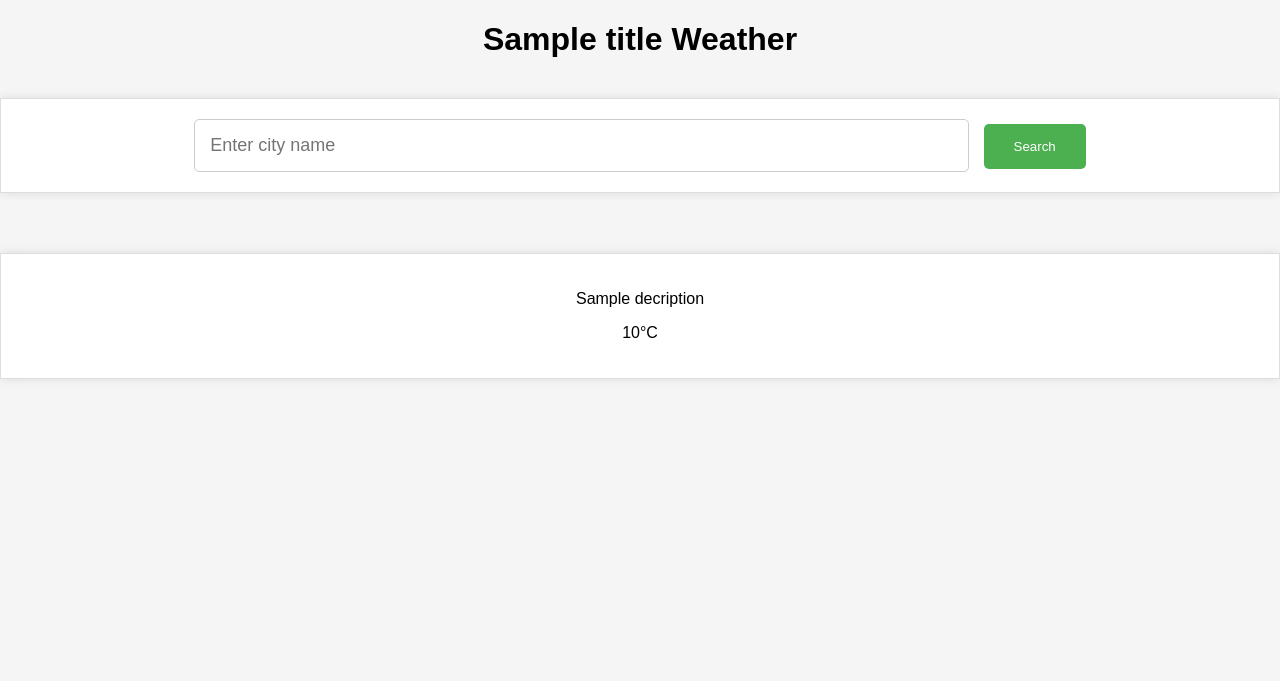
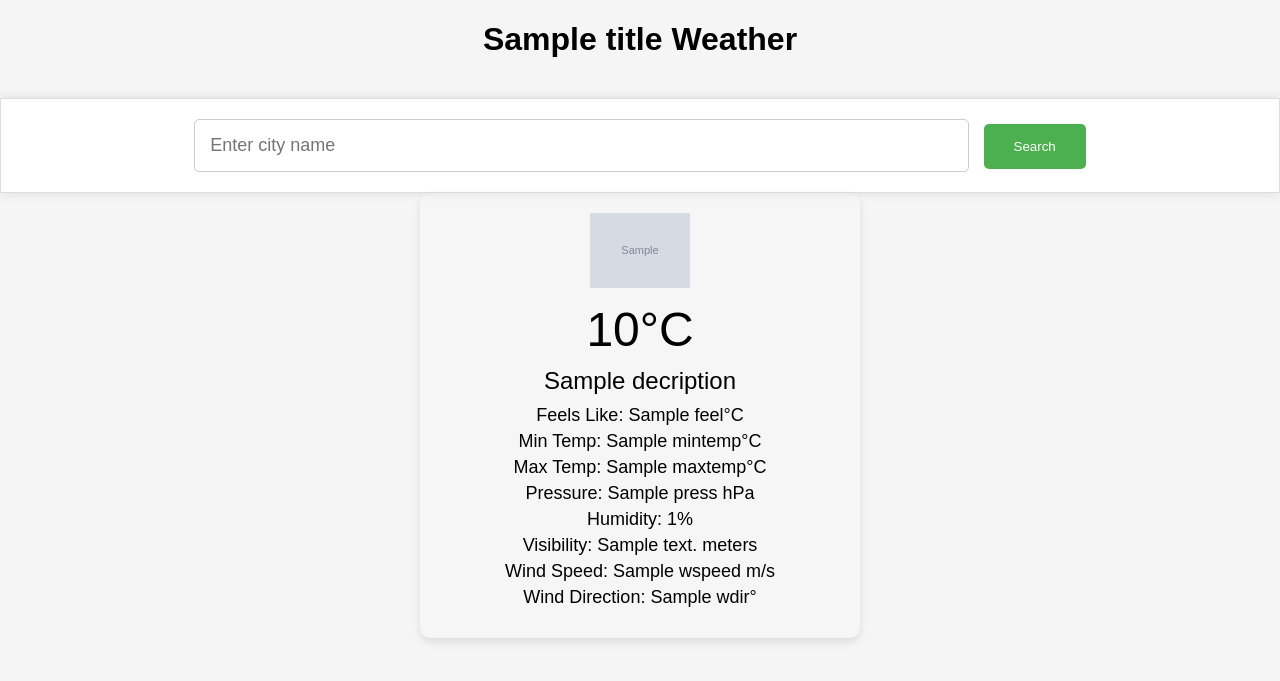
Before and after one commit to S4M0707/weather-app, a Flask app: template templates/weather.html in a window 1280 px wide. Shown: the top 681 px of the page. Run offline with Flask 3, Linux system fonts and the light colour scheme; the template is opened without the code that fills it: most values are stand-ins (such as "Sample title", 1, 10 or a date in 2020); grey boxes marked "Sample" are stand-in pictures.

Commit message:
updating weather page

```diff
--- a/server.py
+++ b/server.py
@@ -23,8 +23,17 @@ def get_weather_route():
     return flask.render_template(
         "weather.html",
         title = weather_data['name'],
-        decription = weather_data['weather'][0]['main'],
-        temp = weather_data['main']['temp']
+        decription = weather_data['weather'][0]['description'],
+        temp = weather_data['main']['temp'],
+        feel = weather_data['main']['feels_like'],
+        mintemp = weather_data['main']['temp_min'],
+        maxtemp = weather_data['main']['temp_max'],
+        press = weather_data['main']['pressure'],
+        humid = weather_data['main']['humidity'],
+        visi = weather_data['visibility'],
+        wspeed = weather_data['wind']['speed'],
+        wdir = weather_data['wind']['deg'],
+        icon = f"http://openweathermap.org/img/wn/{weather_data['weather'][0]['icon']}@2x.png"
     )
 
 if __name__ == '__main__':
--- a/static/styles/style.css
+++ b/static/styles/style.css
@@ -32,12 +32,43 @@ input[type="text"] {
     margin-left: 10px;
 }
 
+.weather-container {
+    display: flex;
+    justify-content: center;
+}
+
 #weather-data {
-    margin-top: 60px;
-    background-color: #fff;
+    background: rgba(255, 255, 255, 0.1);
     padding: 20px;
-    border: 1px solid #ddd;
-    box-shadow: 0 0 10px rgba(0, 0, 0, 0.1);
+    border-radius: 10px;
+    box-shadow: 0 4px 8px rgba(0, 0, 0, 0.1);
+    max-width: 400px;
+    width: 100%;
+    text-align: center;
+}
+
+.weather-icon {
+    width: 100px;
+}
+
+.temperature {
+    font-size: 48px;
+    margin: 10px 0;
+}
+
+.description {
+    font-size: 24px;
+    margin: 10px 0;
+}
+
+.details {
+    font-size: 18px;
+    margin: 10px 0;
+}
+
+.details span {
+    display: block;
+    margin: 5px 0;
 }
 
 @media (max-width: 768px) {
--- a/templates/weather.html
+++ b/templates/weather.html
@@ -14,10 +14,23 @@
         <input type="text" id="city" name="city" placeholder="Enter city name">
         <button type="submit" id="search-btn">Search</button>
     </form>
-    <div id="weather-data">
-        <p id="weather-description"> {{ decription }} </p>
-        <p id="temperature">{{ temp }}&deg;C</p>
-    </div>
+    <section class="weather-container">
+        <div id="weather-data">
+            <img src={{ icon }} alt="Weather Icon" class="weather-icon">
+            <div class="temperature">{{ temp }}&deg;C</div>
+            <div class="description">{{ decription }}</div>
+            <div class="details">
+                <span>Feels Like: {{ feel }}°C</span>
+                <span>Min Temp: {{ mintemp }}°C</span>
+                <span>Max Temp: {{ maxtemp }}°C</span>
+                <span>Pressure: {{ press }} hPa</span>
+                <span>Humidity: {{ humid }}%</span>
+                <span>Visibility: {{ visi }} meters</span>
+                <span>Wind Speed: {{ wspeed }} m/s</span>
+                <span>Wind Direction: {{ wdir }}°</span>
+            </div>
+        </div>
+    </section>
 </body>
 
 </html>
```
